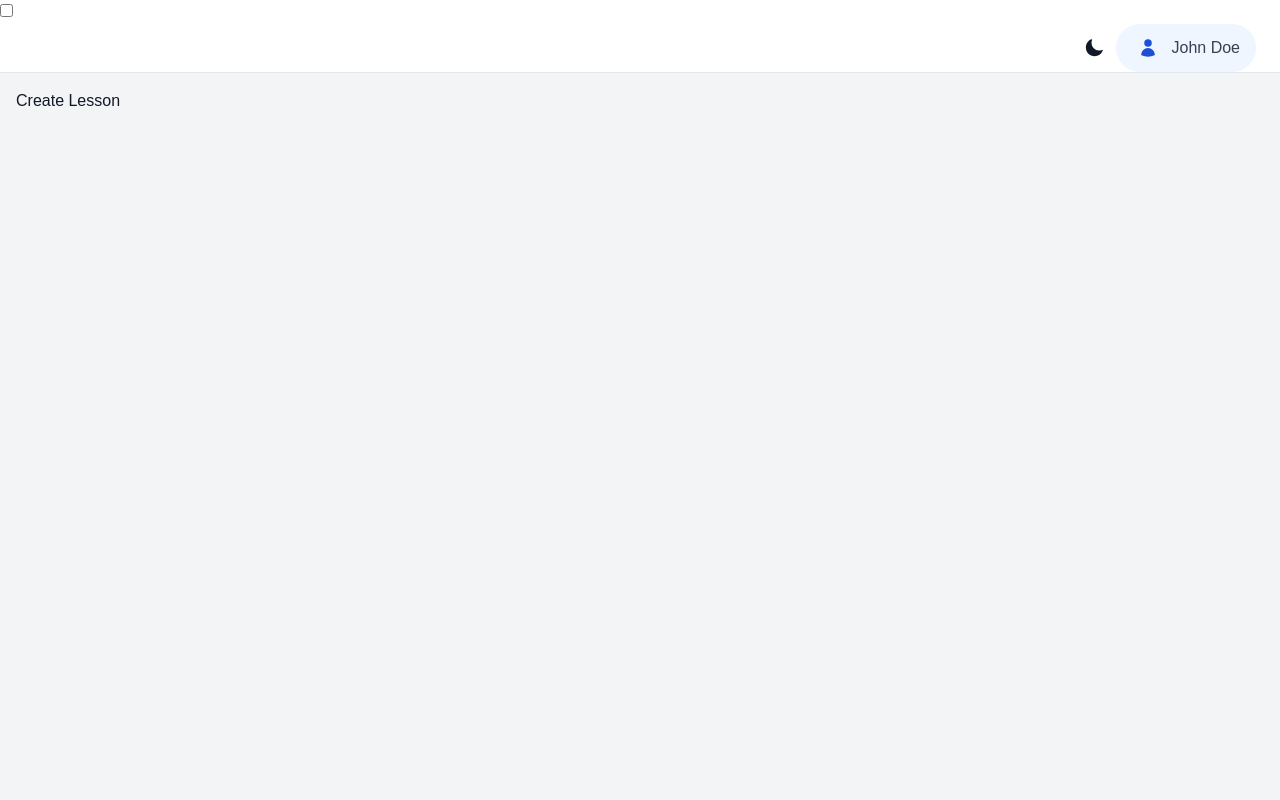
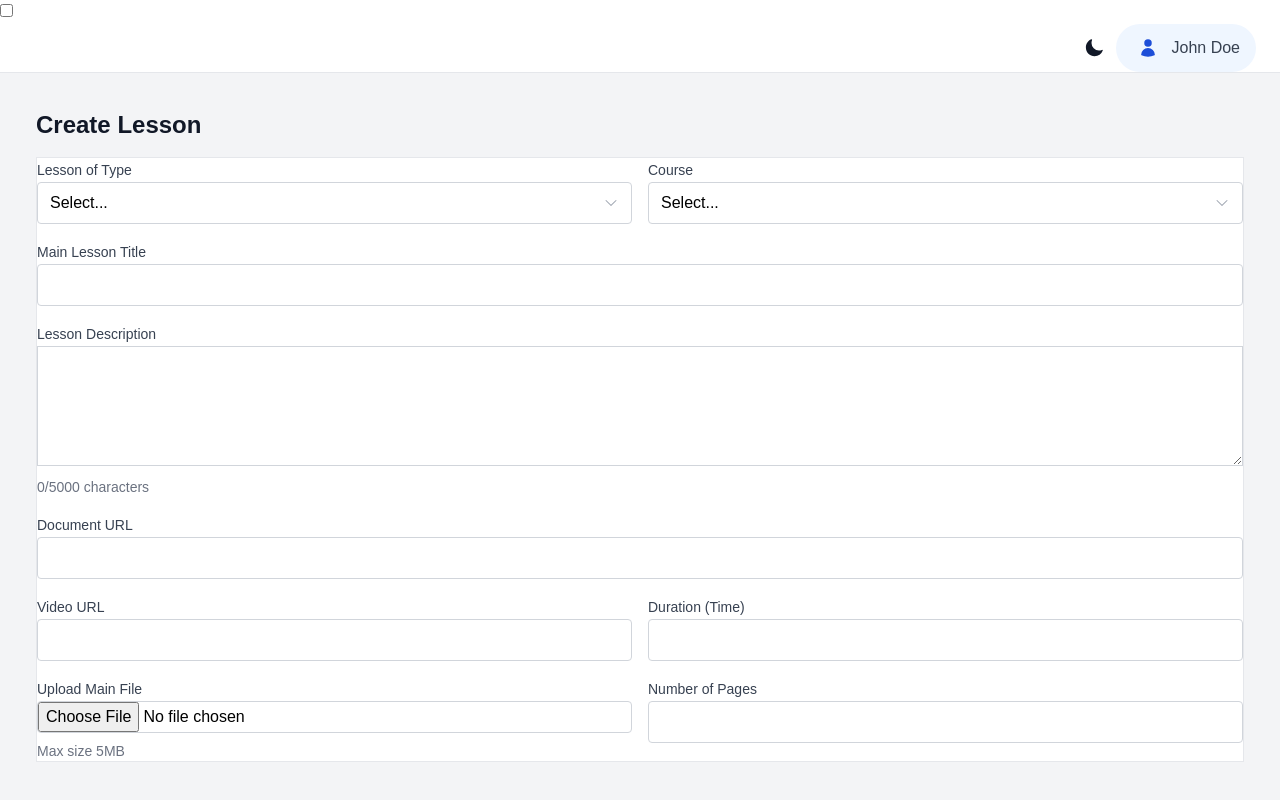
Before and after one commit to Uma-MCMXC/self-paced-learning, a Next.js app in the folder frontend/: page /lecturer/lesson/create in a window 1280 px wide. Shown: the top 800 px of the page. Built offline with nearby package versions, Linux system fonts and the light colour scheme.

Commit message:
frontend: lesson create

```diff
--- a/frontend/app/components/ui/FileInput.tsx
+++ b/frontend/app/components/ui/FileInput.tsx
@@ -64,7 +64,9 @@ export default function FileInput({
   return (
     <div className="form-control w-full">
       <label className="label mb-1">
-        <span className="label-text text-base font-medium">{label}</span>
+        <span className="label-text text-sm font-medium text-gray-700 dark:text-gray-200">
+          {label}
+        </span>
       </label>
 
       <input
--- a/frontend/app/components/ui/TextareaInput.tsx
+++ b/frontend/app/components/ui/TextareaInput.tsx
@@ -12,6 +12,7 @@ type TextareaInputProps = {
   maxLength?: number
   submitted?: boolean
   error?: string
+  name: string
 }
 
 export default function TextareaInput({
@@ -24,6 +25,7 @@ export default function TextareaInput({
   maxLength,
   submitted = false,
   error,
+  name,
 }: TextareaInputProps) {
   const [internalError, setInternalError] = useState('')
 
@@ -51,6 +53,7 @@ export default function TextareaInput({
 
       <textarea
         id={id}
+        name={name}
         placeholder={placeholder}
         value={value}
         onChange={onChange}
--- a/frontend/app/lecturer/course/create/page.tsx
+++ b/frontend/app/lecturer/course/create/page.tsx
@@ -169,6 +169,7 @@ export default function CreateCourse() {
               <TextareaInput
                 id="description"
                 label="Description"
+                name="description"
                 placeholder="Tell us about yourself..."
                 value={form.description}
                 onChange={(e) => setForm((prev) => ({ ...prev, description: e.target.value }))}
--- a/frontend/app/lecturer/course/edit/[courseId]/page.tsx
+++ b/frontend/app/lecturer/course/edit/[courseId]/page.tsx
@@ -204,6 +204,7 @@ export default function EditCourse() {
               <TextareaInput
                 id="description"
                 label="Description"
+                name="description"
                 placeholder="Tell us about the Course..."
                 value={form.description}
                 onChange={(e) => setForm((prev) => ({ ...prev, description: e.target.value }))}
--- a/frontend/app/lecturer/lesson/create/page.tsx
+++ b/frontend/app/lecturer/lesson/create/page.tsx
@@ -1,5 +1,246 @@
 'use client'
 
-export default function CreateLesson() {
-  return <div>Create Lesson</div>
+import React, { useState } from 'react'
+import PageContainer from '@/app/components/ui/PageContainer'
+import CardContainer from '@/app/components/ui/CardContainer'
+import FormInput from '@/app/components/ui/FormInput'
+import TextareaInput from '@/app/components/ui/TextareaInput'
+import FileInput from '@/app/components/ui/FileInput'
+import Button from '@/app/components/ui/Button'
+import SelectInput from '@/app/components/ui/SelectInput'
+import { TrashIcon } from '@heroicons/react/24/solid'
+
+// 🔸 Dummy Course list
+const sampleCourses = [
+  { label: 'Computer Science', value: 'cs101' },
+  { label: 'Artificial Intelligence', value: 'ai202' },
+  { label: 'Cybersecurity Basics', value: 'cyb150' },
+]
+
+const sampleLessonType = [
+  { label: 'Main Lesson', value: '1' },
+  { label: 'Supplementary Lesson', value: '2' },
+]
+
+export default function CreateLessonPage() {
+  const [selectedCourse, setSelectedCourse] = useState('')
+  const [mainTitle, setMainTitle] = useState('')
+  const [mainDesc, setMainDesc] = useState('')
+  const [mainFile, setMainFile] = useState<File | null>(null)
+  const [videoUrl, setVideoUrl] = useState('')
+  const [pdfUrl, setPdfUrl] = useState('')
+  const [subLessons, setSubLessons] = useState<
+    {
+      title: string
+      description: string
+      file: File | null
+      videoUrl: string
+      documentUrl: string
+    }[]
+  >([])
+
+  const handleSubLessonChange = (
+    index: number,
+    field: keyof (typeof subLessons)[0],
+    value: any
+  ) => {
+    const updated = [...subLessons]
+    updated[index][field] = value
+    setSubLessons(updated)
+  }
+
+  const addSubLesson = () => {
+    setSubLessons([
+      ...subLessons,
+      { title: '', description: '', videoUrl: '', documentUrl: '', file: null },
+    ])
+  }
+
+  const removeSubLesson = (index: number) => {
+    const updated = subLessons.filter((_, i) => i !== index)
+    setSubLessons(updated)
+  }
+
+  const handleSubmit = () => {
+    const payload = {
+      course: selectedCourse,
+      main: {
+        title: mainTitle,
+        description: mainDesc,
+        videoUrl,
+        pdfUrl,
+        file: mainFile,
+      },
+      subLessons,
+    }
+    console.log('Payload:', payload)
+    alert('Lesson submitted successfully!')
+  }
+
+  return (
+    <PageContainer title="Create Lesson">
+      <CardContainer className="space-y-4">
+        <div className="grid grid-cols-2 gap-4">
+          <SelectInput
+            id="course"
+            label="Lesson of Type"
+            value={selectedCourse}
+            onChange={setSelectedCourse}
+            options={sampleLessonType}
+          />
+
+          <SelectInput
+            id="course"
+            label="Course"
+            value={selectedCourse}
+            onChange={setSelectedCourse}
+            options={sampleCourses}
+          />
+
+          <div className="col-span-full">
+            <FormInput
+              id="mainTitle"
+              name="mainTitle"
+              label="Main Lesson Title"
+              value={mainTitle}
+              onChange={(e) => setMainTitle(e.target.value)}
+            />
+          </div>
+
+          <div className="col-span-full">
+            <TextareaInput
+              id="mainDesc"
+              name="mainDesc"
+              label="Lesson Description"
+              value={mainDesc}
+              onChange={(e) => setMainDesc(e.target.value)}
+              maxLength={5000}
+            />
+          </div>
+
+          <div className="col-span-full">
+            <FormInput
+              id="pdfUrl"
+              name="pdfUrl"
+              label="Document URL"
+              value={pdfUrl}
+              onChange={(e) => setPdfUrl(e.target.value)}
+            />
+          </div>
+
+          <FormInput
+            id="videoUrl"
+            name="videoUrl"
+            label="Video URL"
+            value={videoUrl}
+            onChange={(e) => setVideoUrl(e.target.value)}
+          />
+
+          <FormInput
+            id="videoUrl"
+            name="videoUrl"
+            label="Duration (Time)"
+            type="number"
+            value={videoUrl}
+            onChange={(e) => setVideoUrl(e.target.value)}
+          />
+
+          <FileInput label="Upload Main File" onFileChange={setMainFile} />
+
+          <FormInput
+            id="videoUrl"
+            name="videoUrl"
+            label="Number of Pages"
+            type="number"
+            value={videoUrl}
+            onChange={(e) => setVideoUrl(e.target.value)}
+          />
+        </div>
+      </CardContainer>
+
+      <div className="mt-10 space-y-6">
+        {subLessons.map((sub, i) => (
+          <CardContainer key={i} className="border border-gray-200">
+            <div className="flex justify-between items-center mb-3">
+              <div className="text-lg font-semibold text-indigo-700">Topic-lesson {i + 1}</div>
+              <button
+                className="text-sm text-red-500 hover:underline"
+                onClick={() => {
+                  if (confirm('Are you sure you want to remove this sub-lesson?')) {
+                    removeSubLesson(i)
+                  }
+                }}
+              >
+                {/* Remove Topic */}
+                <TrashIcon className="h-5 w-5" />
+              </button>
+            </div>
+            <div className="grid grid-cols-2 gap-4">
+              <div className="col-span-full">
+                <FormInput
+                  id={`sub-title-${i}`}
+                  name={`sub-title-${i}`}
+                  label="Topic-lesson Title"
+                  value={sub.title}
+                  onChange={(e) => handleSubLessonChange(i, 'title', e.target.value)}
+                />
+              </div>
+              <div className="col-span-full">
+                <TextareaInput
+                  id={`sub-desc-${i}`}
+                  name={`sub-desc-${i}`}
+                  label="Topic-lesson Description"
+                  value={sub.description}
+                  onChange={(e) => handleSubLessonChange(i, 'description', e.target.value)}
+                  maxLength={5000}
+                />
+              </div>
+              <div className="col-span-full">
+                <FormInput
+                  id={`sub-pdf-${i}`}
+                  name={`sub-pdf-${i}`}
+                  label="Document URL"
+                  value={sub.documentUrl}
+                  onChange={(e) => handleSubLessonChange(i, 'documentUrl', e.target.value)}
+                />
+              </div>
+              <FormInput
+                id={`sub-video-${i}`}
+                name={`sub-video-${i}`}
+                label="Video URL"
+                value={sub.videoUrl}
+                onChange={(e) => handleSubLessonChange(i, 'videoUrl', e.target.value)}
+              />
+              <FormInput
+                id="videoUrl"
+                name="videoUrl"
+                label="Duration (Time)"
+                type="number"
+                value={videoUrl}
+                onChange={(e) => setVideoUrl(e.target.value)}
+              />
+
+              <FileInput
+                label="Upload File"
+                onFileChange={(file) => handleSubLessonChange(i, 'file', file)}
+              />
+              <FormInput
+                id="videoUrl"
+                name="videoUrl"
+                label="Number of Pages"
+                type="number"
+                value={videoUrl}
+                onChange={(e) => setVideoUrl(e.target.value)}
+              />
+            </div>
+          </CardContainer>
+        ))}
+        <Button label="Add Topic-lesson" variant="success" size="sm" onClick={addSubLesson} />
+      </div>
+
+      <div className="mt-10 flex justify-end">
+        <Button label="Save Lesson" variant="info" onClick={handleSubmit} />
+      </div>
+    </PageContainer>
+  )
 }
```
